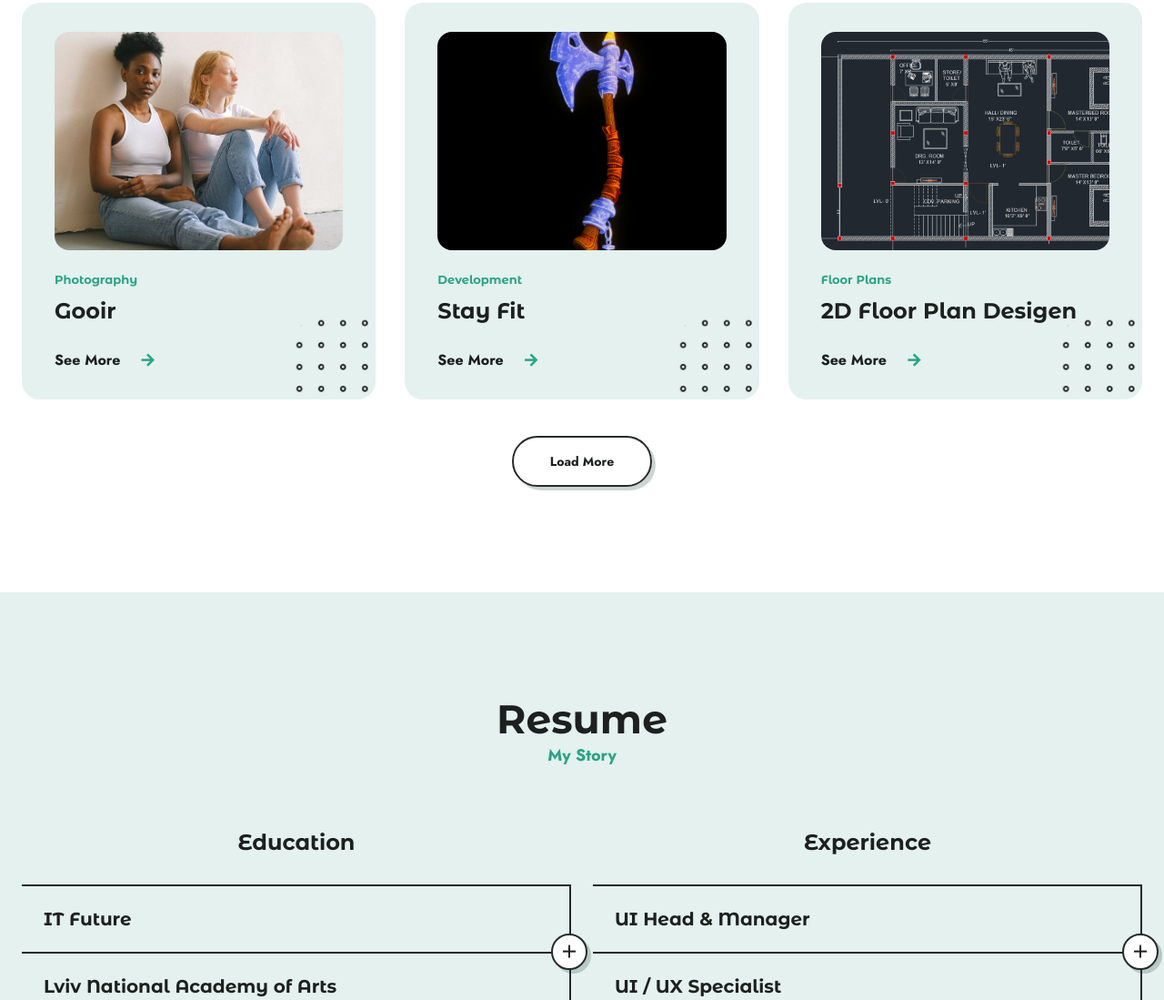
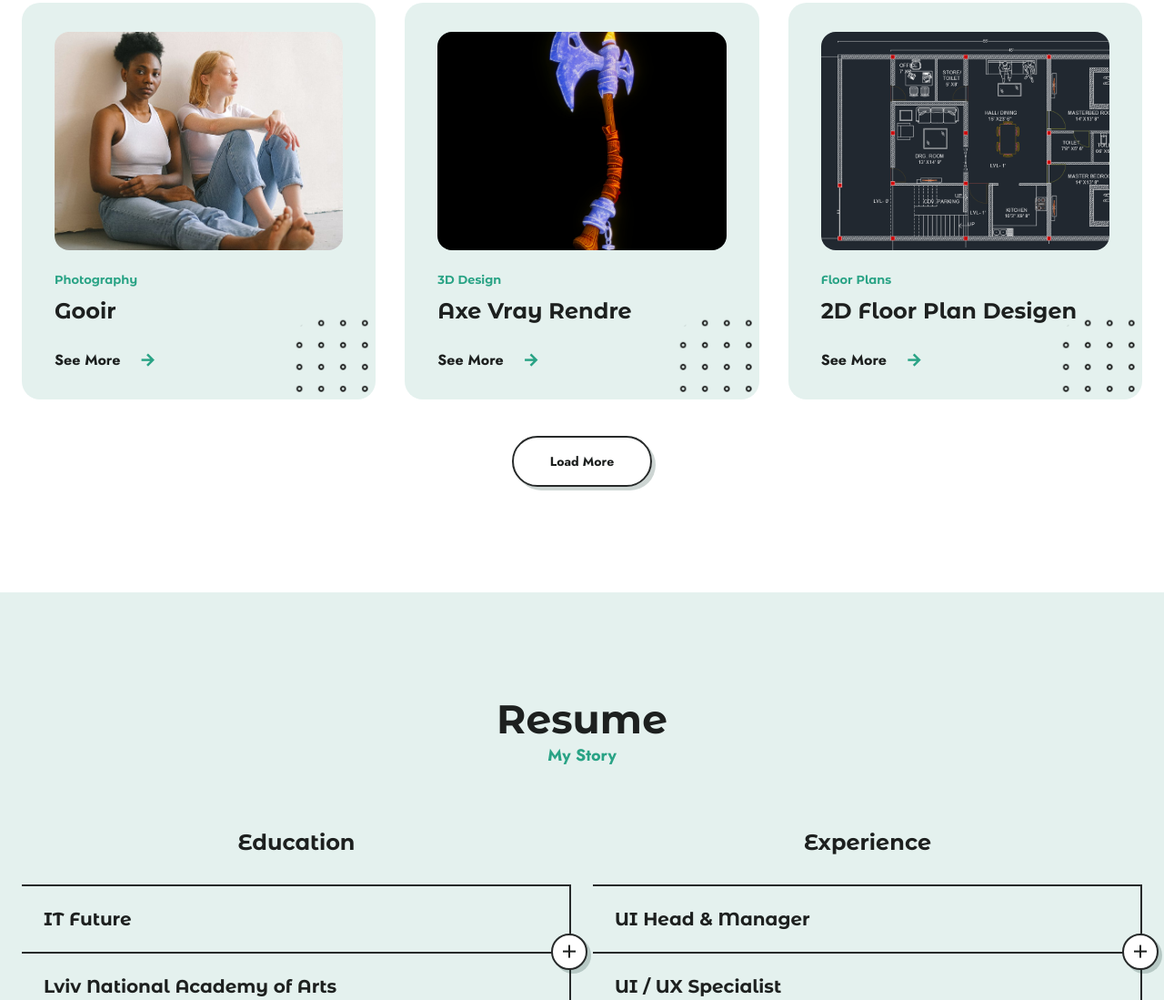
Before and after one commit to kinghasibul/portfolio-website, a plain HTML site: page index.html in a window 1280 px wide. Shown: the part 3349-4448 px from the top of the page at 91% size. Drawn offline with nearby package versions, Linux system fonts and the light colour scheme; animation ran at ten frames a second.

Commit message:
Update index.html

```diff
--- a/index.html
+++ b/index.html
@@ -388,8 +388,8 @@
             <div class="mix modeling animation-bottom">
               <div class="card">
                 <img src="assets/img/project/3d modeling/Axe Vray Rendre.jpg" alt="Project Images" class="work-img">
-                <h4 class="work-category">Development</h4>
-                <h3 class="work-title">Stay Fit</h3>
+                <h4 class="work-category">3D Design</h4>
+                <h3 class="work-title">Axe Vray Rendre</h3>
                 <!-- <p class="work-description">Lorem ipsum dolor sit amet, consectetur adipiscing elit, sed do eiusmod tempor incididunt ut labore et dolore.</p> -->
                 <a href="#" class="link">See More <i class="ri-arrow-right-line link-icon"></i></a>
               </div>
```
